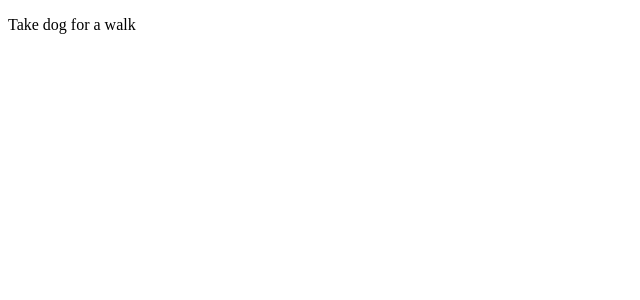
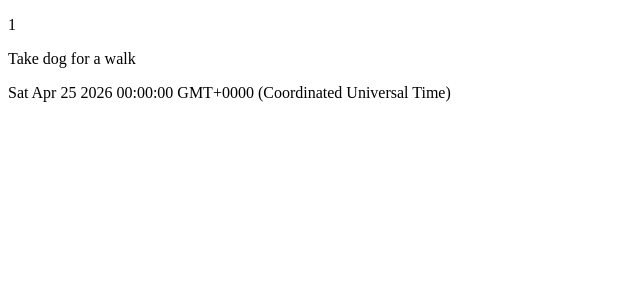
Before and after one commit to moumitacloud08/Angular-project, an Angular app in the folder appointment-app/: page / in a window 1280 px wide. Shown: the top 300 px of the page, without its empty margins (0-640 px from the left). Built offline with nearby package versions, Linux system fonts and the light colour scheme.

Commit message:
commit interface

```diff
--- a/appointment-app/src/app/appointment-list/appointment-list.component.html
+++ b/appointment-app/src/app/appointment-list/appointment-list.component.html
@@ -1 +1,3 @@
-<p>{{appointment}}</p>
+<p>{{appointment.id}}</p>
+<p>{{appointment.title}}</p>
+<p>{{appointment.date}}</p>
--- a/appointment-app/src/app/appointment-list/appointment-list.component.ts
+++ b/appointment-app/src/app/appointment-list/appointment-list.component.ts
@@ -1,4 +1,5 @@
 import { Component } from '@angular/core';
+import { Appointment } from '../models/appointment'
 
 @Component({
   selector: 'app-appointment-list',
@@ -6,5 +7,9 @@
   styleUrls: ['./appointment-list.component.css']
 })
 export class AppointmentListComponent {
-  appointment:string = "Take dog for a walk"
+  appointment:Appointment = {
+    id:1,
+    title:"Take dog for a walk",
+    date: new Date('2026-04-25')
+  }
 }
--- /dev/null
+++ b/appointment-app/src/app/models/appointment.ts
@@ -0,0 +1,5 @@
+export interface Appointment {
+    id: number,
+    title: string,
+    date: Date
+}
```
